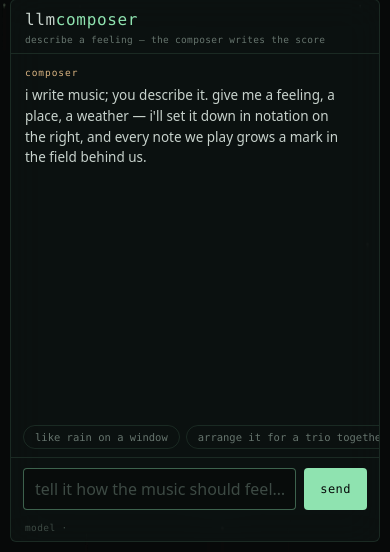
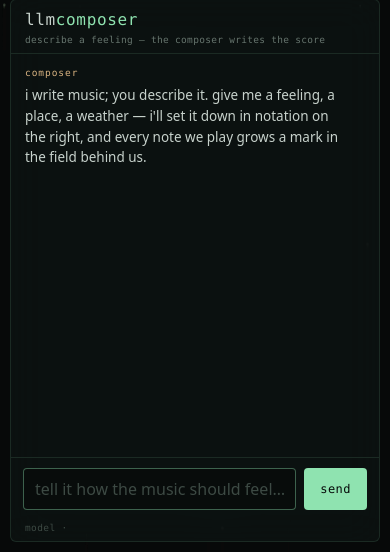
Before and after one commit to alexnodeland/llmcomposer, a FastAPI app: template src/llmcomposer/templates/index.html in a window 390 px wide. Shown: the part 292-844 px from the top of the page. Run offline with FastAPI, Linux system fonts and the light colour scheme; the template is opened without the code that fills it, so the values that code supplies are empty; some libraries are stand-ins or nearby versions.

Commit message:
chore: remove message suggestion chips
The chat log now runs straight to the input on desktop and mobile; the
empty-score placeholder keeps the one example prompt for discoverability.

Co-Authored-By: Claude Fable 5 <noreply@anthropic.com>
Claude-Session: https://claude.ai/code/session_012HPHGKyRiYggPnVCJQ8A3v

```diff
--- a/src/llmcomposer/templates/index.html
+++ b/src/llmcomposer/templates/index.html
@@ -117,19 +117,6 @@
   }
   @keyframes blink { 0%, 60%, 100% { opacity: 0.2; } 30% { opacity: 1; } }
 
-  #chips { display: flex; flex-wrap: wrap; gap: 6px; padding: 0 16px 10px; }
-  .chip {
-    font-family: var(--mono);
-    font-size: 10.5px;
-    color: var(--dim);
-    background: transparent;
-    border: 1px solid var(--line);
-    border-radius: 999px;
-    padding: 5px 11px;
-    cursor: pointer;
-    transition: color 0.2s, border-color 0.2s;
-  }
-  .chip:hover { color: var(--moss); border-color: rgba(143, 227, 176, 0.4); }
   #composerbar { display: flex; gap: 8px; padding: 12px 14px 14px; border-top: 1px solid var(--line); }
   #prompt {
     flex: 1;
@@ -341,14 +328,6 @@
     .wordmark { font-size: 16px; }
     .tagline { font-size: 9.5px; }
     #log { padding: 12px 14px; gap: 10px; }
-    #chips {
-      flex-wrap: nowrap;
-      overflow-x: auto;
-      padding: 0 12px 8px;
-      scrollbar-width: none;
-    }
-    #chips::-webkit-scrollbar { display: none; }
-    .chip { flex: 0 0 auto; }
     #composerbar { padding: 10px 12px 12px; }
     /* 16px stops iOS Safari from zooming the page on focus */
     #prompt { font-size: 16px; padding: 9px 11px; }
@@ -371,7 +350,6 @@
       <div class="tagline">describe a feeling &mdash; the composer writes the score</div>
     </div>
     <div id="log" role="log" aria-live="polite"></div>
-    <div id="chips"></div>
     <div id="composerbar">
       <input id="prompt" type="text" autocomplete="off"
         placeholder="tell it how the music should feel&hellip;" aria-label="message the composer">
@@ -604,20 +582,6 @@ async function send(text) {
   }
 }
 
-const CHIPS = [
-  "like rain on a window",
-  "arrange it for a trio together",
-  "slower, more wistful",
-  "add a lifting second phrase",
-  "start over in g major",
-];
-for (const c of CHIPS) {
-  const b = document.createElement("button");
-  b.className = "chip";
-  b.textContent = c;
-  b.addEventListener("click", () => send(c));
-  $("chips").appendChild(b);
-}
 $("send").addEventListener("click", () => send($("prompt").value));
 $("prompt").addEventListener("keydown", (e) => { if (e.key === "Enter") send($("prompt").value); });
 
```
